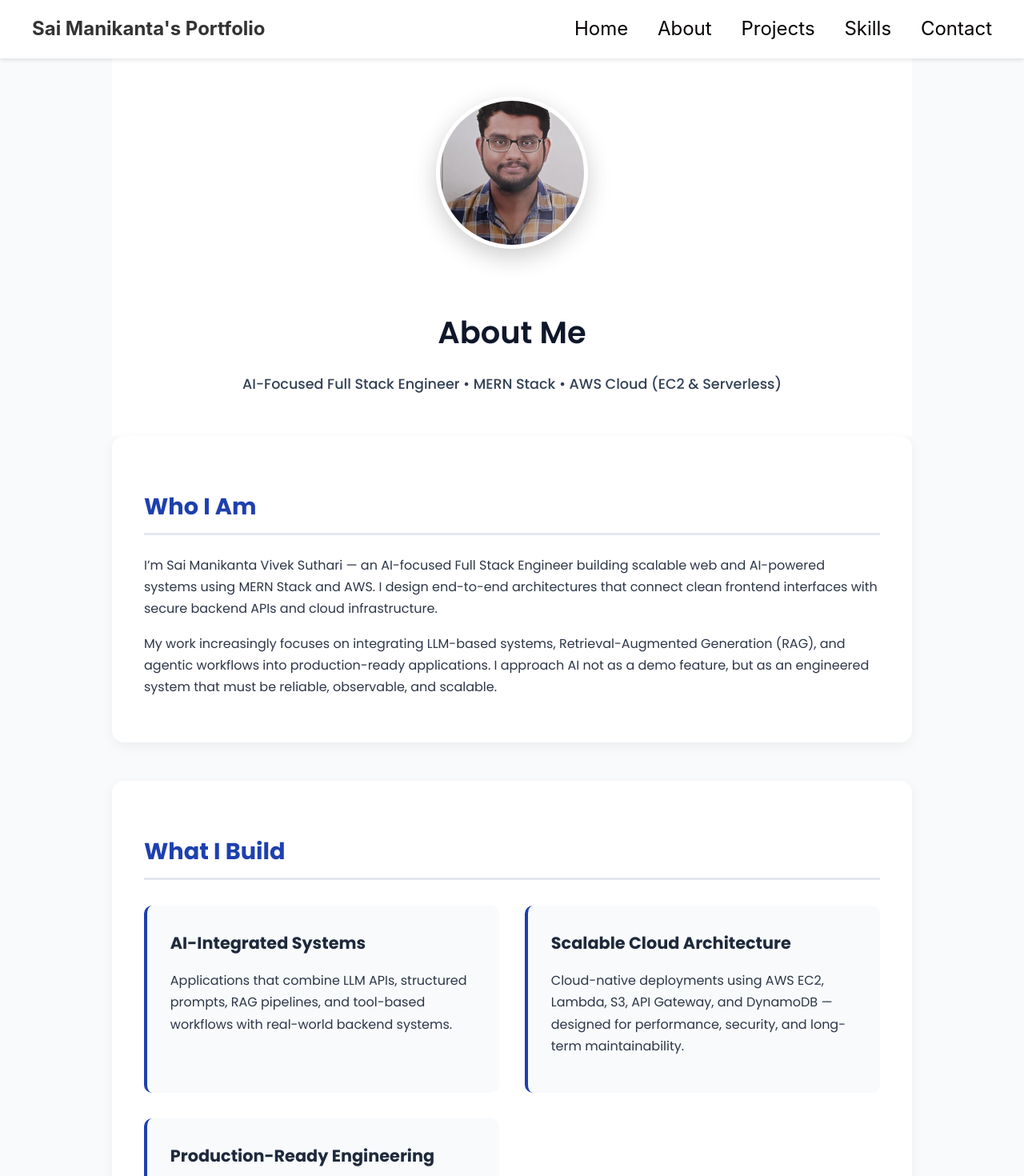
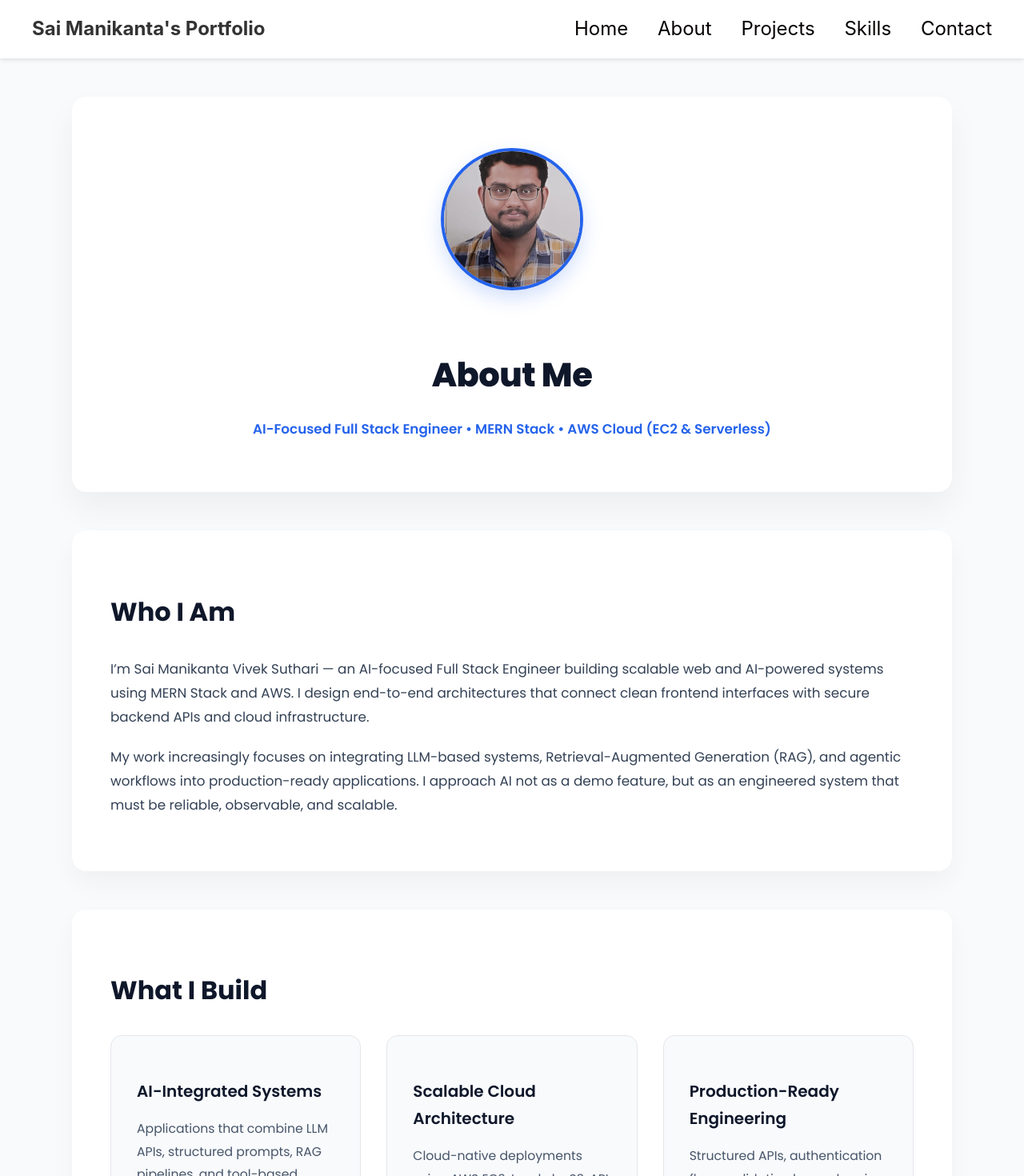
Before and after one commit to Mani9505764142/my-portfolio, a React (Create React App) app: page /about in a window 1280 px wide. Shown: the top 1470 px of the page at 80% size. Built offline with nearby package versions, Linux system fonts and the light colour scheme.

Commit message:
Refactor About.css for improved styling and layout

```diff
--- a/src/components/About.css
+++ b/src/components/About.css
@@ -1,156 +1,132 @@
-/* About.css */
+/* ================= ABOUT PAGE ================= */
+
 .about-me-container {
-  max-width: 1000px;
-  margin: 0 auto;
+  max-width: 1100px;
+  margin: 3rem auto;
   padding: 0 2rem 4rem;
   font-family: 'Poppins', sans-serif;
-  color: #2d3748;
+  color: #0f172a;
 }
 
-/* Hero Section */
+/* ================= HERO ================= */
+
 .about-hero {
   background: #ffffff;
-  padding: 3rem 1rem 2rem;
+  padding: 4rem 2rem 3rem;
   text-align: center;
-}
-
-.hero-content {
-  max-width: 800px;
-  margin: 0 auto;
-  display: flex;
-  flex-direction: column;
-  align-items: center;
+  border-radius: 18px;
+  box-shadow: 0 20px 40px rgba(0, 0, 0, 0.05);
+  margin-bottom: 3rem;
 }
 
 .hero-profile-image {
-  width: 180px;
-  height: 180px;
+  width: 170px;
+  height: 170px;
   border-radius: 50%;
   object-fit: cover;
-  border: 5px solid rgba(255, 255, 255, 0.2);
-  box-shadow: 0 10px 30px rgba(0, 0, 0, 0.2);
-  margin-bottom: 2rem;
+  border: 4px solid #2563eb;
+  box-shadow: 0 10px 25px rgba(37, 99, 235, 0.2);
+  margin-bottom: 1.8rem;
+  transition: 0.3s ease;
+}
+
+.hero-profile-image:hover {
+  transform: scale(1.05);
 }
 
 .about-hero h1 {
-  font-size: 2.4rem;
+  font-size: 2.6rem;
+  font-weight: 800;
+  margin-bottom: 0.8rem;
+  letter-spacing: -0.5px;
+}
+
+.hero-subtitle {
+  font-size: 1.05rem;
   font-weight: 600;
-  margin-bottom: 0.5rem;
+  color: #2563eb;
+}
+
+/* ================= SECTIONS ================= */
+
+.about-section {
+  margin-bottom: 3rem;
+  background: #ffffff;
+  padding: 3rem;
+  border-radius: 18px;
+  box-shadow: 0 15px 30px rgba(0, 0, 0, 0.04);
+}
+
+.section-title {
+  font-size: 2rem;
+  font-weight: 700;
+  margin-bottom: 1.8rem;
   color: #0f172a;
 }
 
-
-.hero-subtitle {
-  font-size: 1.1rem;
+.about-section p {
+  font-size: 1.05rem;
+  line-height: 1.8;
   color: #334155;
-  font-weight: 500;
+  margin-bottom: 1.2rem;
 }
 
-/* Main Content */
-.about-content {
-  padding-top: 1rem;
-}
+/* ================= GRID ================= */
 
-/* Section Styling */
-.about-section {
-  margin-bottom: 3rem;
-  background: white;
-  padding: 2.5rem;
-  border-radius: 15px;
-  box-shadow: 0 5px 15px rgba(0, 0, 0, 0.05);
-}
-
-.section-title {
-  font-size: 1.8rem;
-  color: #1e40af;
-  margin-bottom: 1.5rem;
-  padding-bottom: 0.5rem;
-  border-bottom: 3px solid #e2e8f0;
-}
-
-.section-content {
-  line-height: 1.8;
-  font-size: 1.1rem;
-}
-
-.section-content p {
-  margin-bottom: 1.5rem;
-}
-
-/* Philosophy Grid */
 .philosophy-grid {
   display: grid;
-  grid-template-columns: repeat(auto-fit, minmax(300px, 1fr));
+  grid-template-columns: repeat(auto-fit, minmax(280px, 1fr));
   gap: 2rem;
-  margin-top: 2rem;
+  margin-top: 1.5rem;
 }
 
 .philosophy-card {
   background: #f8fafc;
-  padding: 1.8rem;
-  border-radius: 10px;
-  border-left: 4px solid #1e40af;
-  transition: transform 0.3s ease;
+  padding: 2rem;
+  border-radius: 14px;
+  border: 1px solid #e5e7eb;
+  transition: all 0.3s ease;
 }
 
 .philosophy-card:hover {
-  transform: translateY(-5px);
+  transform: translateY(-6px);
+  box-shadow: 0 15px 25px rgba(0, 0, 0, 0.06);
 }
 
 .philosophy-card h3 {
-  color: #1e293b;
-  margin-top: 0;
+  font-size: 1.25rem;
+  font-weight: 600;
   margin-bottom: 1rem;
-  font-size: 1.3rem;
+  color: #0f172a;
 }
 
-/* Interests Section */
-.interests-content {
-  line-height: 1.8;
-  font-size: 1.1rem;
+.philosophy-card p {
+  font-size: 0.98rem;
+  color: #475569;
 }
 
-.interest-icons {
-  display: flex;
-  flex-wrap: wrap;
-  gap: 1.5rem;
-  margin-top: 1.5rem;
-}
+/* ================= RESPONSIVE ================= */
 
-.interest-icons span {
-  background: #f1f5f9;
-  padding: 0.8rem 1.2rem;
-  border-radius: 50px;
-  font-size: 1rem;
-  display: inline-flex;
-  align-items: center;
-  gap: 0.5rem;
-}
+@media (max-width: 768px) {
 
-/* Responsive Design */
-@media (max-width: 768px) {
   .about-me-container {
     padding: 0 1.5rem 3rem;
   }
 
   .about-hero {
-    padding: 4rem 1.5rem;
+    padding: 3rem 1.5rem;
   }
 
   .about-hero h1 {
-    font-size: 2.2rem;
-  }
-
-  .hero-subtitle {
-    font-size: 1.1rem;
+    font-size: 2rem;
   }
 
   .about-section {
-    padding: 1.8rem;
+    padding: 2rem;
   }
 
   .section-title {
-    font-size: 1.5rem;
+    font-size: 1.6rem;
   }
 
   .philosophy-grid {
```
